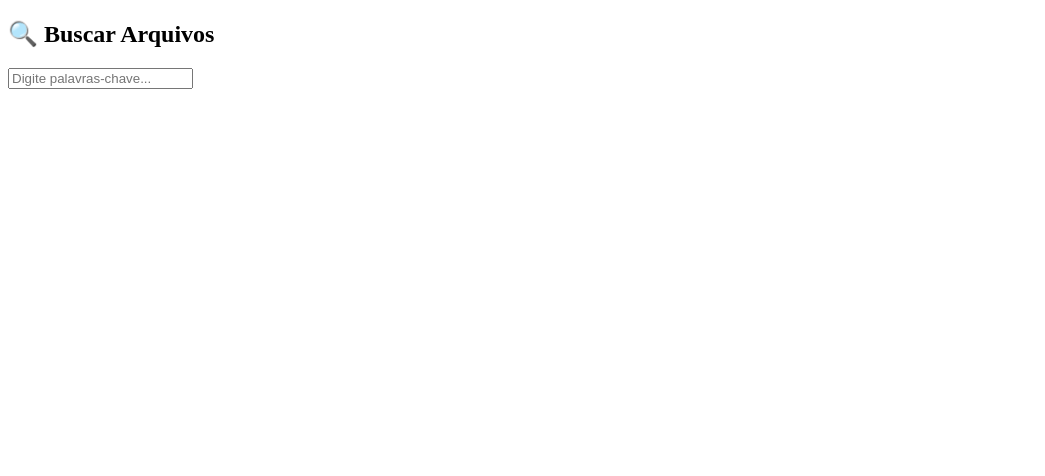
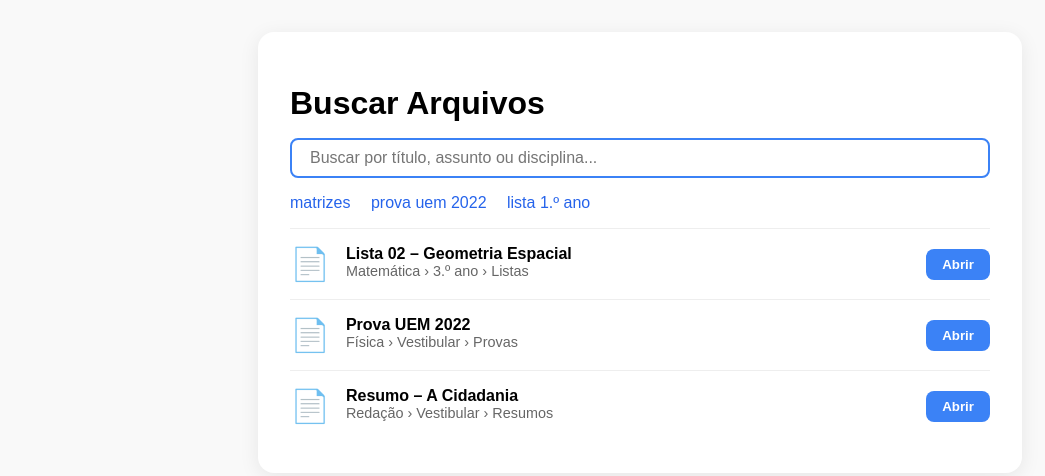
Before and after one commit to jeanribeiro1969/busca-arquivos, a plain HTML site: page index.html in a window 1280 px wide. Shown: the whole page, without its empty margins (0-1045 px from the left). Drawn offline with Linux system fonts and the light colour scheme.

Commit message:
Add files via upload

```diff
--- a/index.html
+++ b/index.html
@@ -1,15 +1,124 @@
 <!DOCTYPE html>
-<html lang="pt-BR">
+<html lang="pt-br">
 <head>
   <meta charset="UTF-8" />
   <meta name="viewport" content="width=device-width, initial-scale=1.0"/>
-  <title>Busca de Arquivos</title>
+  <title>Buscar Arquivos</title>
+  <style>
+    body {
+      font-family: sans-serif;
+      background-color: #f9f9f9;
+      margin: 0;
+      padding: 2rem;
+      display: flex;
+      justify-content: center;
+    }
+    .container {
+      max-width: 700px;
+      width: 100%;
+      background-color: white;
+      padding: 2rem;
+      border-radius: 16px;
+      box-shadow: 0 4px 20px rgba(0,0,0,0.08);
+    }
+    h1 {
+      margin-bottom: 1rem;
+    }
+    .search-bar {
+      display: flex;
+      align-items: center;
+      margin-bottom: 1rem;
+      border: 2px solid #3b82f6;
+      border-radius: 8px;
+      padding: 0.5rem 1rem;
+    }
+    .search-bar input {
+      flex: 1;
+      border: none;
+      outline: none;
+      font-size: 1rem;
+    }
+    .tags {
+      margin-bottom: 1rem;
+    }
+    .tags span {
+      color: #2563eb;
+      margin-right: 1rem;
+      cursor: pointer;
+    }
+    .card {
+      display: flex;
+      justify-content: space-between;
+      align-items: center;
+      padding: 1rem 0;
+      border-top: 1px solid #eee;
+    }
+    .card:first-child {
+      border-top: none;
+    }
+    .info {
+      display: flex;
+      gap: 1rem;
+    }
+    .icon {
+      font-size: 2rem;
+    }
+    .meta {
+      font-size: 0.9rem;
+      color: #666;
+    }
+    .btn {
+      background-color: #3b82f6;
+      color: white;
+      border: none;
+      padding: 0.5rem 1rem;
+      border-radius: 8px;
+      font-weight: bold;
+      cursor: pointer;
+    }
+  </style>
 </head>
 <body>
-  <h2>🔍 Buscar Arquivos</h2>
-  <input type="text" id="busca" placeholder="Digite palavras-chave..." />
-  <ul id="resultados"></ul>
-
-  <script src="script.js"></script>
+  <div class="container">
+    <h1>Buscar Arquivos</h1>
+    <div class="search-bar">
+      <input type="text" placeholder="Buscar por título, assunto ou disciplina...">
+    </div>
+    <div class="tags">
+      <span>matrizes</span>
+      <span>prova uem 2022</span>
+      <span>lista 1.º ano</span>
+    </div>
+    <div class="card">
+      <div class="info">
+        <div class="icon">📄</div>
+        <div>
+          <div><strong>Lista 02 – Geometria Espacial</strong></div>
+          <div class="meta">Matemática › 3.º ano › Listas</div>
+        </div>
+      </div>
+      <button class="btn">Abrir</button>
+    </div>
+    <div class="card">
+      <div class="info">
+        <div class="icon">📄</div>
+        <div>
+          <div><strong>Prova UEM 2022</strong></div>
+          <div class="meta">Física › Vestibular › Provas</div>
+        </div>
+      </div>
+      <button class="btn">Abrir</button>
+    </div>
+    <div class="card">
+      <div class="info">
+        <div class="icon">📄</div>
+        <div>
+          <div><strong>Resumo – A Cidadania</strong></div>
+          <div class="meta">Redação › Vestibular › Resumos</div>
+        </div>
+      </div>
+      <button class="btn">Abrir</button>
+    </div>
+  </div>
 </body>
 </html>
```
